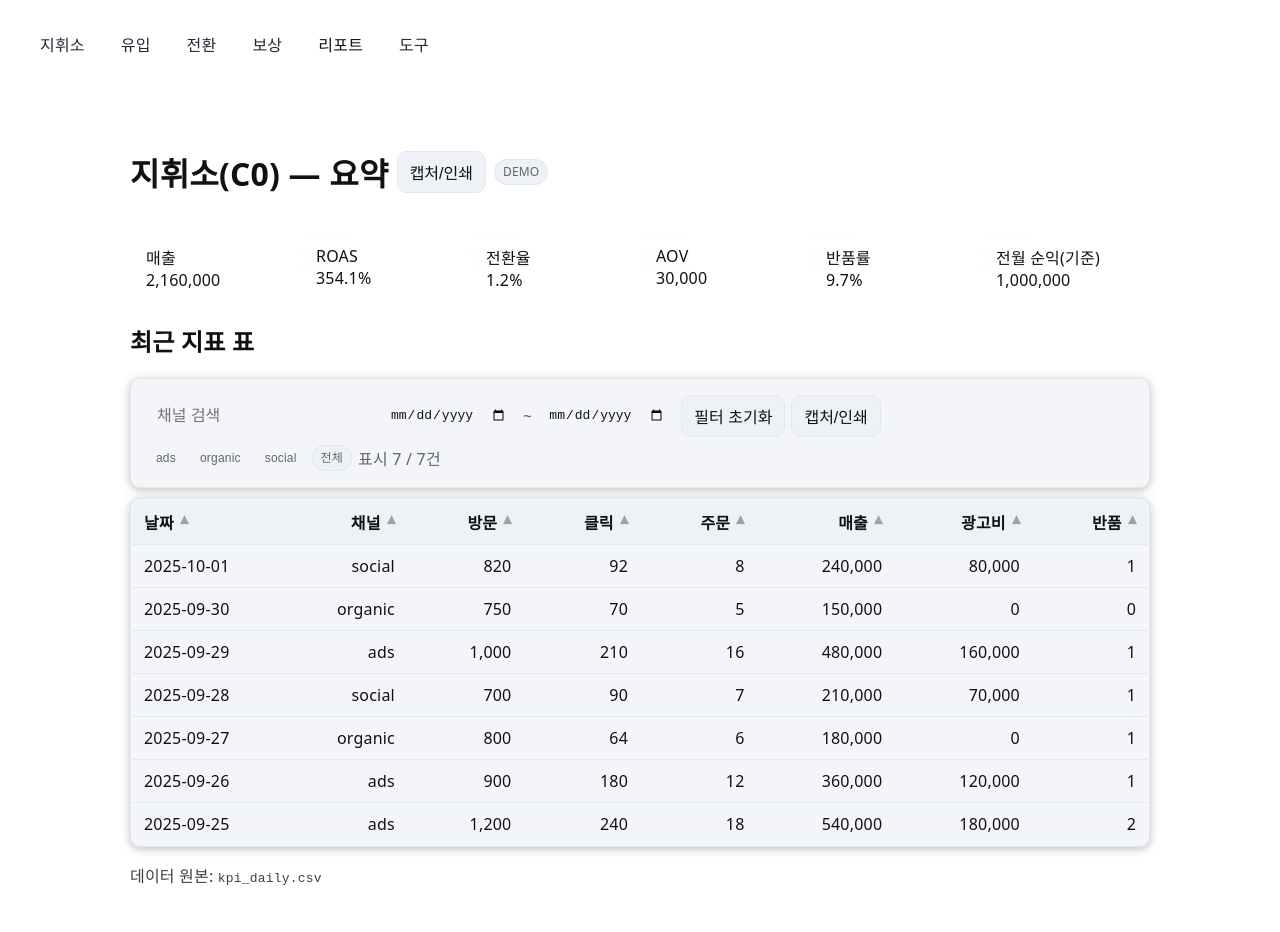
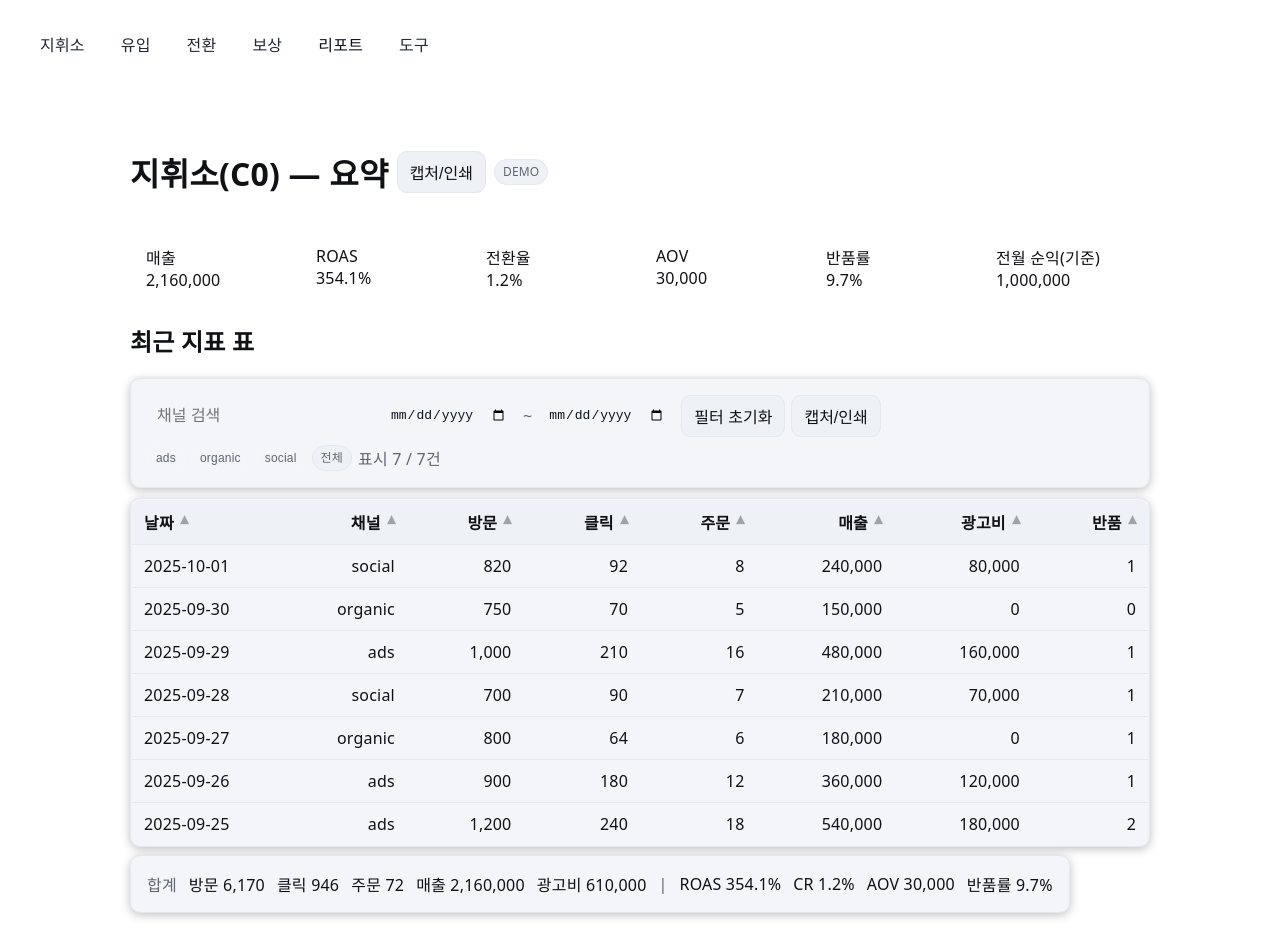
Before and after one commit to sht27363838-glitch/zp-v3.0, a Next.js app: page /report in a window 1280 px wide. Shown: the top 932 px of the page. Built offline with nearby package versions, Linux system fonts and the light colour scheme.

Commit message:
Update page.tsx

```diff
--- a/app/(tabs)/report/page.tsx
+++ b/app/(tabs)/report/page.tsx
@@ -28,7 +28,7 @@ export default function ReportPage(){
   const data = useMemo(()=> parseCsv(raw), [raw])
   const check = validate('kpi_daily', data)
 
-  // KPI 합계
+  // KPI 합계(전체)
   let visits=0, clicks=0, orders=0, revenue=0, adCost=0, returns=0
   for(const r of data.rows as CsvRow[]){
     visits += num(r.visits);  clicks += num(r.clicks); orders += num(r.orders)
@@ -71,6 +71,24 @@ export default function ReportPage(){
       return true
     })
   },[baseRows, query, from, to, sel])
+
+  // ✅ 필터 반영 합계(요약 바에 사용)
+  const filteredSum = useMemo(()=>{
+    let v=0, c=0, o=0, r=0, a=0, ret=0
+    for (const row of filtered) {
+      v   += num(row.visits)
+      c   += num(row.clicks)
+      o   += num(row.orders)
+      r   += num(row.revenue)
+      a   += num(row.ad_cost)
+      ret += num(row.returns)
+    }
+    const roas = a ? r/a : 0
+    const cr   = v ? o/v : 0
+    const aov  = o ? r/o : 0
+    const rr   = o ? ret/o : 0
+    return { v, c, o, r, a, ret, roas, cr, aov, rr }
+  },[filtered])
 
   const toggleChannel = (ch:string)=>{
     setSel(prev=>{
@@ -166,10 +184,11 @@ export default function ReportPage(){
         </div>
       </div>
 
-      {/* ===== 테이블 ===== */}
+      {/* ===== 테이블 + 합계 바 ===== */}
       {filtered.length === 0 ? (
         <div className="skeleton" />
       ) : (
+        <>
           <div id="report-table">
             <VirtualTable<CsvRow>
               className="table"
@@ -178,17 +197,33 @@ export default function ReportPage(){
               rowHeight={40}
               rowKey={(r, i)=> `${String(r.date ?? '')}-${String(r.channel ?? '')}-${i}`}
               columns={[
-              { key: 'date',    header: '날짜',   width: 120,                            sortable: true, render: r => String(r.date ?? '') },
-              { key: 'channel', header: '채널',   width: 140,                            sortable: true, render: r => String(r.channel ?? '') },
-              { key: 'visits',  header: '방문',   width: 110, className:'num',           sortable: true, render: r => fmt(r.visits) },
-              { key: 'clicks',  header: '클릭',   width: 110, className:'num',           sortable: true, render: r => fmt(r.clicks) },
-              { key: 'orders',  header: '주문',   width: 110, className:'num',           sortable: true, render: r => fmt(r.orders) },
-              { key: 'revenue', header: '매출',   width: 130, className:'num',           sortable: true, render: r => fmt(r.revenue) },
-              { key: 'ad_cost', header: '광고비', width: 130, className:'num',           sortable: true, render: r => fmt(r.ad_cost) },
-              { key: 'returns', header: '반품',   width: 110, className:'num',           sortable: true, render: r => fmt(r.returns) },
+                { key: 'date',    header: '날짜',   width: 120, sortable: true, render: r => String(r.date ?? '') },
+                { key: 'channel', header: '채널',   width: 140, sortable: true, render: r => String(r.channel ?? '') },
+                { key: 'visits',  header: '방문',   width: 110, className:'num', sortable: true, sortKey:r=>Number((r as any).visits)||0,  render: r => fmt(r.visits) },
+                { key: 'clicks',  header: '클릭',   width: 110, className:'num', sortable: true, sortKey:r=>Number((r as any).clicks)||0,  render: r => fmt(r.clicks) },
+                { key: 'orders',  header: '주문',   width: 110, className:'num', sortable: true, sortKey:r=>Number((r as any).orders)||0,  render: r => fmt(r.orders) },
+                { key: 'revenue', header: '매출',   width: 130, className:'num', sortable: true, sortKey:r=>Number((r as any).revenue)||0, render: r => fmt(r.revenue) },
+                { key: 'ad_cost', header: '광고비', width: 130, className:'num', sortable: true, sortKey:r=>Number((r as any).ad_cost)||0, render: r => fmt(r.ad_cost) },
+                { key: 'returns', header: '반품',   width: 110, className:'num', sortable: true, sortKey:r=>Number((r as any).returns)||0, render: r => fmt(r.returns) },
               ]}
             />
           </div>
+
+          {/* ✅ 필터 반영 합계 바 */}
+          <div className="card" style={{marginTop:8, display:'inline-flex', gap:12, alignItems:'center', flexWrap:'wrap'}}>
+            <span className="muted">합계</span>
+            <span>방문 {fmt(filteredSum.v)}</span>
+            <span>클릭 {fmt(filteredSum.c)}</span>
+            <span>주문 {fmt(filteredSum.o)}</span>
+            <span>매출 {fmt(filteredSum.r)}</span>
+            <span>광고비 {fmt(filteredSum.a)}</span>
+            <span className="muted">|</span>
+            <span>ROAS {pct1(filteredSum.roas)}</span>
+            <span>CR {pct1(filteredSum.cr)}</span>
+            <span>AOV {fmt(filteredSum.aov)}</span>
+            <span>반품률 {pct1(filteredSum.rr)}</span>
+          </div>
+        </>
       )}
 
       <div style={{marginTop:16, opacity:.8}}>
```
Lines whose indentation alone changed are shown as unchanged.
